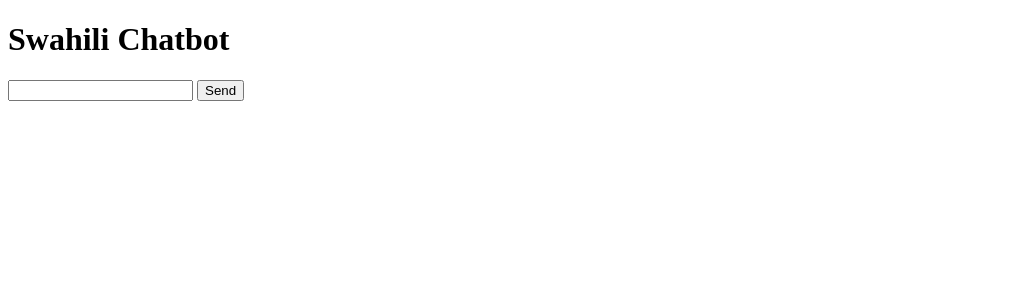
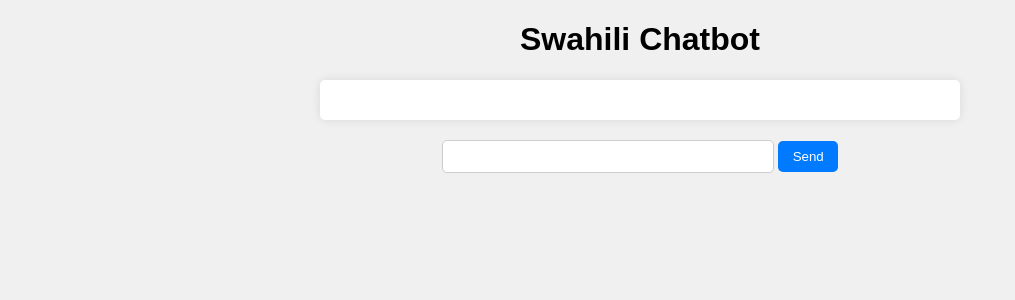
Before and after one commit to noelmakubi/swahili-Chatbot-RuleBased, a Flask app: page / in a window 1280 px wide. Shown: the top 300 px of the page, without its empty margins (0-1015 px from the left). Run offline with Flask 3, Linux system fonts and the light colour scheme; parts of the project's set-up code (start-up, migrations or seed data) failed here and were passed over.

Commit message:
send
send

```diff
--- a/templates/index.html
+++ b/templates/index.html
@@ -4,19 +4,104 @@
     <meta charset="UTF-8">
     <meta name="viewport" content="width=device-width, initial-scale=1.0">
     <title>Chatbot</title>
+    <!-- Link to external CSS file -->
+    <style>
+        body {
+            font-family: Arial, sans-serif;
+            background-color: #f0f0f0;
+            margin: 0;
+            padding: 0;
+        }
+
+        h1 {
+            text-align: center;
+        }
+
+        #chat-container {
+            max-width: 600px;
+            margin: 20px auto;
+            background-color: #fff;
+            padding: 20px;
+            border-radius: 5px;
+            box-shadow: 0 0 10px rgba(0, 0, 0, 0.1);
+            overflow: hidden;
+        }
+
+        #chat-box {
+            max-height: 300px;
+            overflow-y: auto;
+            padding-right: 20px; /* Add padding to compensate for scrollbar width */
+        }
+
+        .message-container {
+            margin-bottom: 10px;
+            overflow: hidden;
+        }
+
+        .message {
+            padding: 10px;
+            border-radius: 5px;
+            clear: both;
+            overflow-wrap: break-word;
+        }
+
+        .user-message {
+            background-color: #f0f8ff;
+            float: right;
+        }
+
+        .bot-message {
+            background-color: #e6e6fa;
+            float: left;
+        }
+
+        #user-input-container {
+            text-align: center;
+        }
+
+        #user-input {
+            width: calc(30% - 70px); /* Adjust to leave space for the button */
+            padding: 8px;
+            border: 1px solid #ccc;
+            border-radius: 5px;
+            box-sizing:inherit; /* Ensure padding is included in the width */
+            margin-bottom: 10px;
+        }
+
+        #send-button {
+            width: 60px;
+            padding: 8px;
+            border: none;
+            border-radius: 5px;
+            background-color: #007bff;
+            color: #fff;
+            cursor: pointer;
+        }
+
+        #send-button:hover {
+            background-color: #0056b3;
+        }
+    </style>
 </head>
 <body>
     <h1>Swahili Chatbot</h1>
     <div id="chat-container">
         <div id="chat-box"></div>
+    </div>
+    <div id="user-input-container">
         <input type="text" id="user-input">
-        <button onclick="sendMessage()">Send</button>
+        <button id="send-button" onclick="sendMessage()">Send</button>
     </div>
 
     <script>
         function sendMessage() {
             var userInput = document.getElementById("user-input").value;
-            document.getElementById("chat-box").innerHTML += "<p><strong>You:</strong> " + userInput + "</p>";
+            document.getElementById("chat-box").innerHTML += `
+                <div class="message-container">
+                    <div class="message user-message">
+                        <strong>You:</strong> ${userInput}
+                    </div>
+                </div>`;
             document.getElementById("user-input").value = "";
             fetch("/chat", {
                 method: "POST",
@@ -29,7 +114,12 @@
             })
             .then(response => response.text())
             .then(data => {
-                document.getElementById("chat-box").innerHTML += "<p><strong>Bot:</strong> " + data + "</p>";
+                document.getElementById("chat-box").innerHTML += `
+                    <div class="message-container">
+                        <div class="message bot-message">
+                            <strong>Bot:</strong> ${data}
+                        </div>
+                    </div>`;
             });
         }
     </script>
```
Also changed, not shown: run.py (+54 -0 lines), templates/styles.css (added, +55 -0 lines).
